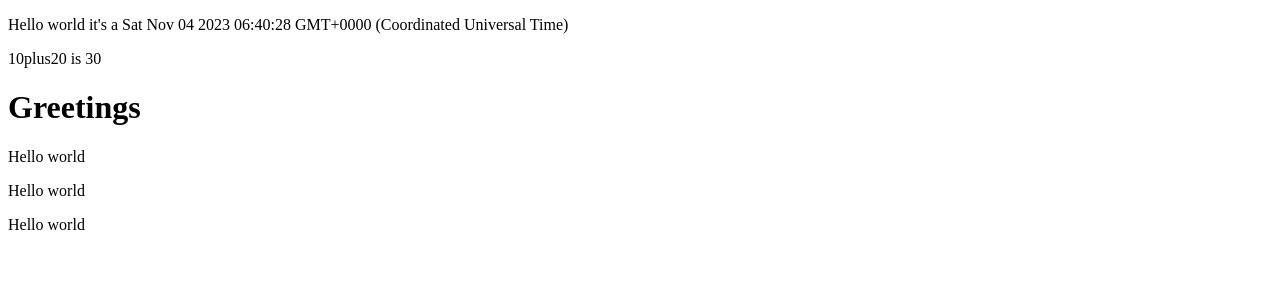
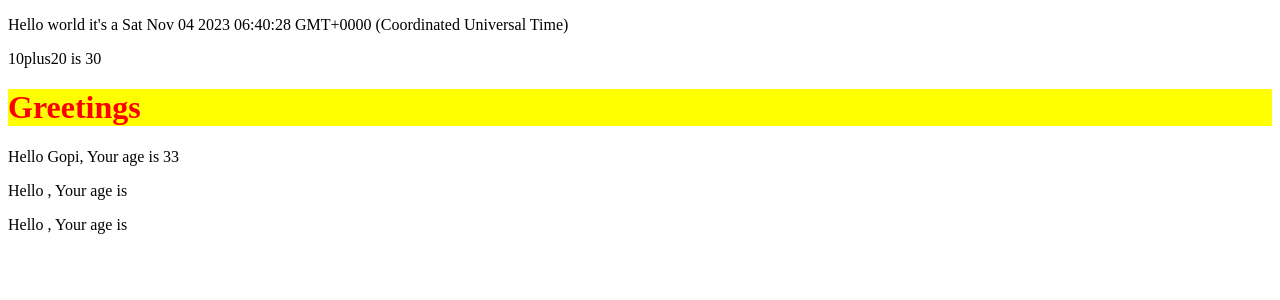
Before and after one commit to rajarajagopi/react-b47-b48, a React (Vite) app: page / in a window 1280 px wide. Shown: the top 300 px of the page. Built offline with nearby package versions, Linux system fonts and the light colour scheme.

Commit message:
props components

```diff
--- a/src/App.jsx
+++ b/src/App.jsx
@@ -1,7 +1,7 @@
-const Hello =()=>{
+const Hello =(props)=>{
   return (
     <div>
-      <p> Hello world</p>
+      <p> Hello {props.name}, Your age is {props.age}</p>
     </div>
   )
 }
@@ -18,8 +18,8 @@ return (
 <p>
   {a}plus{b} is {a+b}
 </p>
-<h1>Greetings</h1>
-<Hello />
+<h1 style={{color:'red',background:'yellow'}}>Greetings</h1>
+<Hello name='Gopi' age ='33'/>
 <Hello />
 <Hello />
 
```
